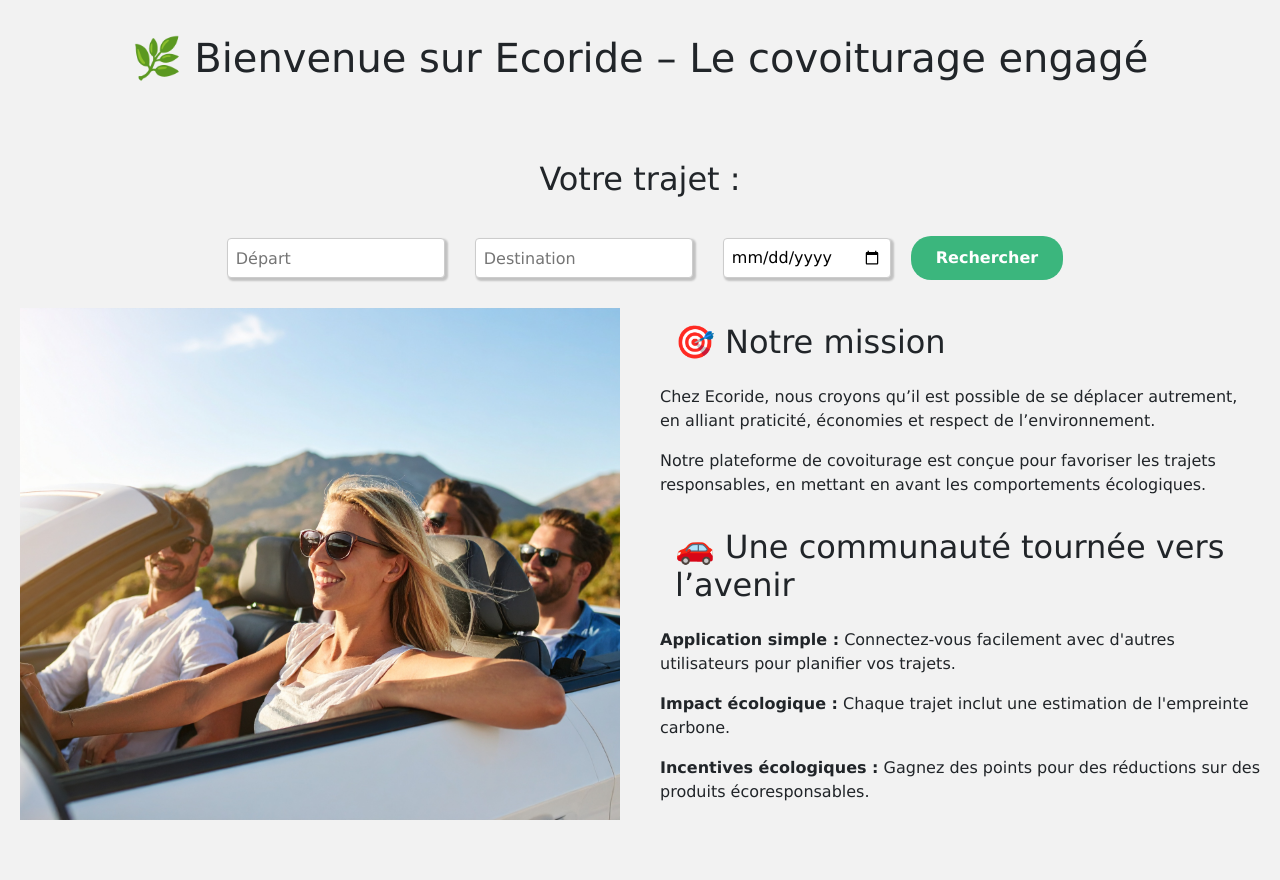
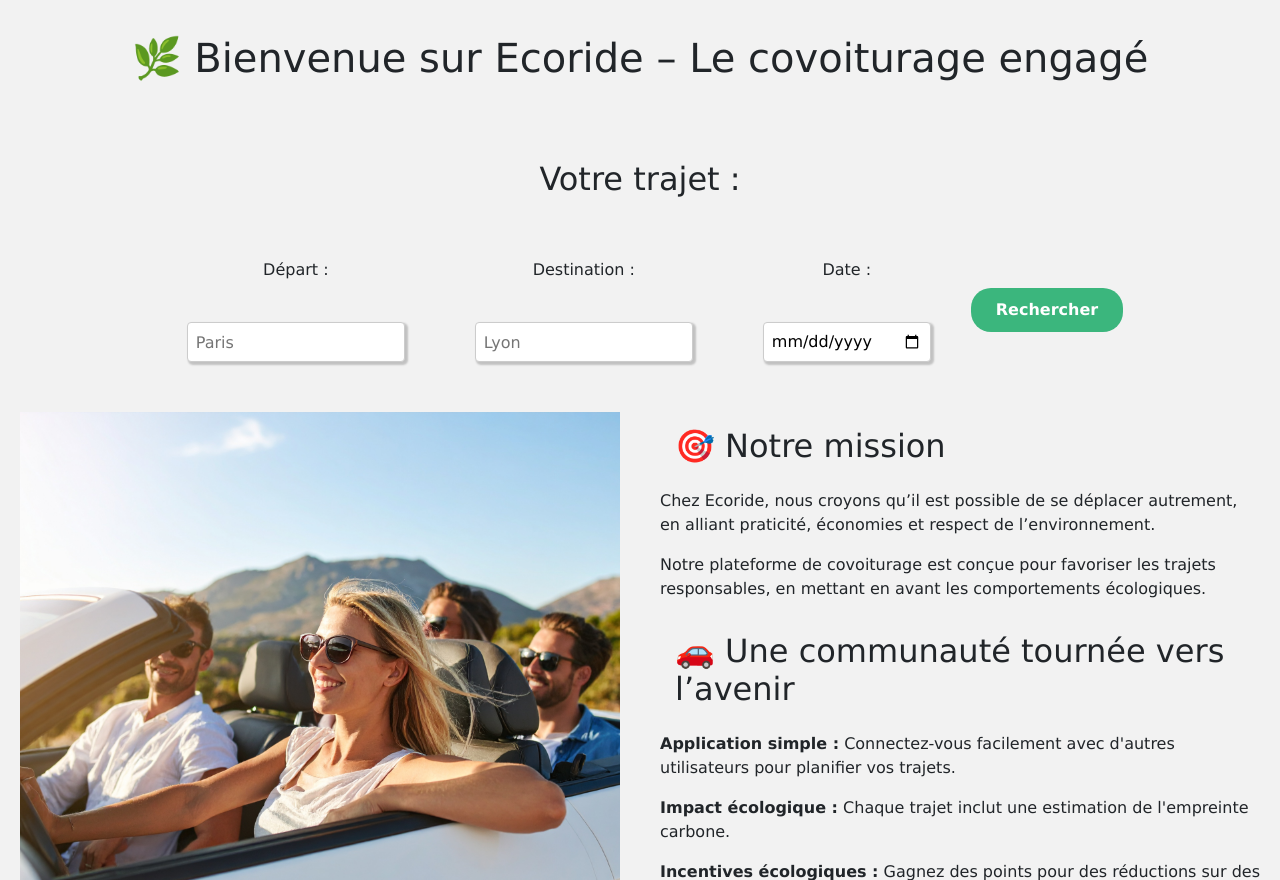
Before and after one commit to Guillgod/Ecoride, a PHP site: page /Ecoride/views/Page_accueil.php in a window 1280 px wide. Shown: the part 121-1001 px from the top of the page. Run offline with PHP 8.4, Linux system fonts and the light colour scheme; some libraries are stand-ins or nearby versions.

Commit message:
changement disposition barre de recherche

```diff
--- a/css/style.css
+++ b/css/style.css
@@ -1099,6 +1099,15 @@ textarea {
     -moz-appearance: none;
 }
 
+
+.form-recherche-content{
+    display: flex;
+    flex-direction: column;
+    align-items: center;
+    justify-content: center;
+    padding: 20px;
+    gap: 20px;
+}
 /* Responsive */
 @media (max-width: 768px) {
     .container1 {
--- a/views/Barre_de_recherche.php
+++ b/views/Barre_de_recherche.php
@@ -1,4 +1,4 @@
-<?php
+<div?php
 if (session_status() == PHP_SESSION_NONE) {
     session_start();
 }
@@ -28,15 +28,24 @@ if (session_status() == PHP_SESSION_NONE) {
         <form action="../controllers/Handle_Search_Controller.php" method="post">
             <input type="hidden" name="form_type" value="Barre_de_recherche.php">
             <div class="form-recherche">
+                <div class="form-recherche-content">
 
-                <li><input type="text" id="lieu_depart" name="lieu_depart" required minlength="1" maxlength="50" size="20" placeholder="Départ"  value="<?= isset($_SESSION['form_data']['lieu_depart']) ? htmlspecialchars($_SESSION['form_data']['lieu_depart']) : '' ?>"></li>
+                <li><label for="lieu_depart">Départ :</label>
+                <li><input type="text" id="lieu_depart" name="lieu_depart" required minlength="1" maxlength="50" size="20" placeholder="Paris"  value="<?= isset($_SESSION['form_data']['lieu_depart']) ? htmlspecialchars($_SESSION['form_data']['lieu_depart']) : '' ?>"></li>
 
+                </div>
 
-                <li><input type="text" id="lieu_arrivee" name="lieu_arrivee" required minlength="1" maxlength="50" size="20" placeholder="Destination" value="<?= isset($_SESSION['form_data']['lieu_arrivee']) ? htmlspecialchars($_SESSION['form_data']['lieu_arrivee']) : '' ?>"></li>
+                <div class="form-recherche-content">
 
+                <li><label for="lieu_arrivée">Destination :</label>
+                <li><input type="text" id="lieu_arrivee" name="lieu_arrivee" required minlength="1" maxlength="50" size="20" placeholder="Lyon" value="<?= isset($_SESSION['form_data']['lieu_arrivee']) ? htmlspecialchars($_SESSION['form_data']['lieu_arrivee']) : '' ?>"></li>
+                </div>
 
+                <div class="form-recherche-content">
+
+                <li><label for="date_depart">Date :</label>
                 <li><input type="date" id="date_depart" name="date_depart" required minlength="4" maxlength="8" size="10"  value="<?= isset($_SESSION['form_data']['date_depart']) ? htmlspecialchars($_SESSION['form_data']['date_depart']) : '' ?>"></li>
-
+                </div>
 
 
                 <button class="button" type="submit">Rechercher</button>
```
